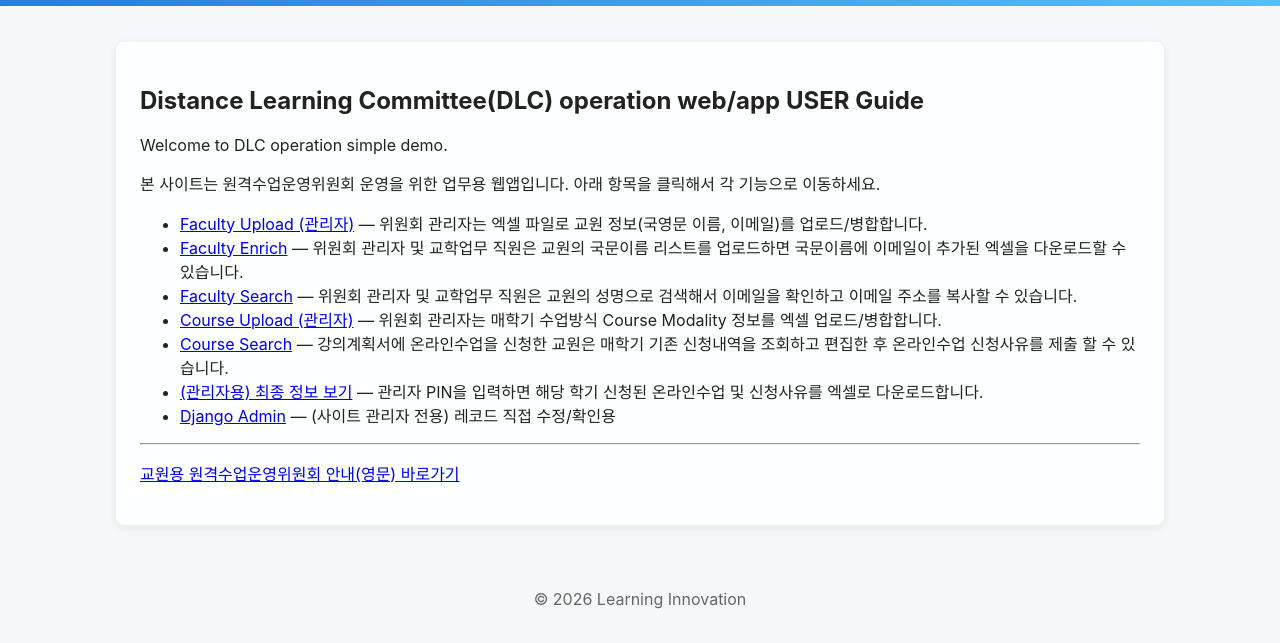
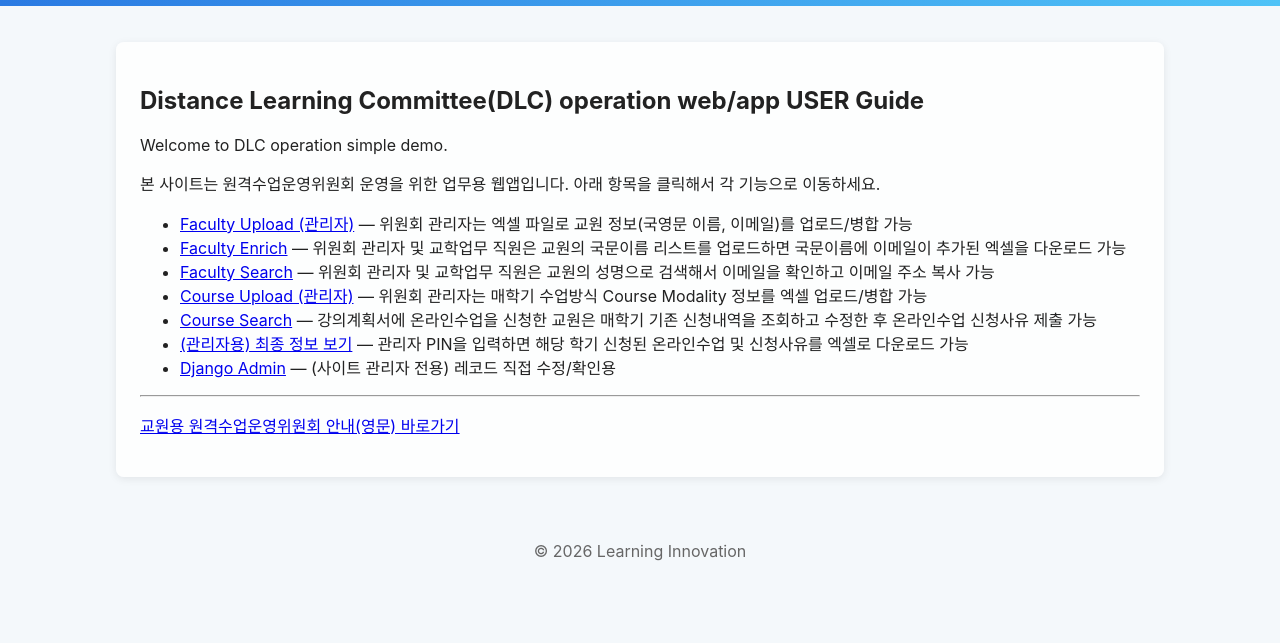
Before and after one commit to KDISCHOOL/Distance-Learning-Committee-6, a Django app: page / in a window 1280 px wide. Shown: the part 72-715 px from the top of the page. Run offline with Django 4.2, Linux system fonts and the light colour scheme.

Commit message:
Update Korean text to improve clarity

```diff
--- a/templates/core/index.html
+++ b/templates/core/index.html
@@ -7,27 +7,27 @@
 <ul>
   <li>
     <a href="{% url 'core:faculty_upload' %}">Faculty Upload (관리자)</a>
-    — 위원회 관리자는 엑셀 파일로 교원 정보(국영문 이름, 이메일)를 업로드/병합합니다.
+    — 위원회 관리자는 엑셀 파일로 교원 정보(국영문 이름, 이메일)를 업로드/병합 가능
   </li>
   <li>
     <a href="{% url 'core:faculty_enrich' %}">Faculty Enrich</a>
-    — 위원회 관리자 및 교학업무 직원은 교원의 국문이름 리스트를 업로드하면 국문이름에 이메일이 추가된 엑셀을 다운로드할 수 있습니다.
+    — 위원회 관리자 및 교학업무 직원은 교원의 국문이름 리스트를 업로드하면 국문이름에 이메일이 추가된 엑셀을 다운로드 가능
   </li>
   <li>
     <a href="{% url 'core:faculty_search' %}">Faculty Search</a>
-    — 위원회 관리자 및 교학업무 직원은 교원의 성명으로 검색해서 이메일을 확인하고 이메일 주소를 복사할 수 있습니다.
+    — 위원회 관리자 및 교학업무 직원은 교원의 성명으로 검색해서 이메일을 확인하고 이메일 주소 복사 가능
   </li>
   <li>
     <a href="{% url 'core:course_upload' %}">Course Upload (관리자)</a>
-    — 위원회 관리자는 매학기 수업방식 Course Modality 정보를 엑셀 업로드/병합합니다.
+    — 위원회 관리자는 매학기 수업방식 Course Modality 정보를 엑셀 업로드/병합 가능
   </li>
   <li>
     <a href="{% url 'core:course_search' %}">Course Search</a>
-    — 강의계획서에 온라인수업을 신청한 교원은 매학기 기존 신청내역을 조회하고 편집한 후 온라인수업 신청사유를 제출 할 수 있습니다.
+    — 강의계획서에 온라인수업을 신청한 교원은 매학기 기존 신청내역을 조회하고 수정한 후 온라인수업 신청사유 제출 가능
   </li>
   <li>
     <a href="{% url 'core:course_admin_export' %}">(관리자용) 최종 정보 보기</a>
-    — 관리자 PIN을 입력하면 해당 학기 신청된 온라인수업 및 신청사유를 엑셀로 다운로드합니다.
+    — 관리자 PIN을 입력하면 해당 학기 신청된 온라인수업 및 신청사유를 엑셀로 다운로드 가능
   </li>
   <li>
     <a href="/admin/">Django Admin</a>
```
